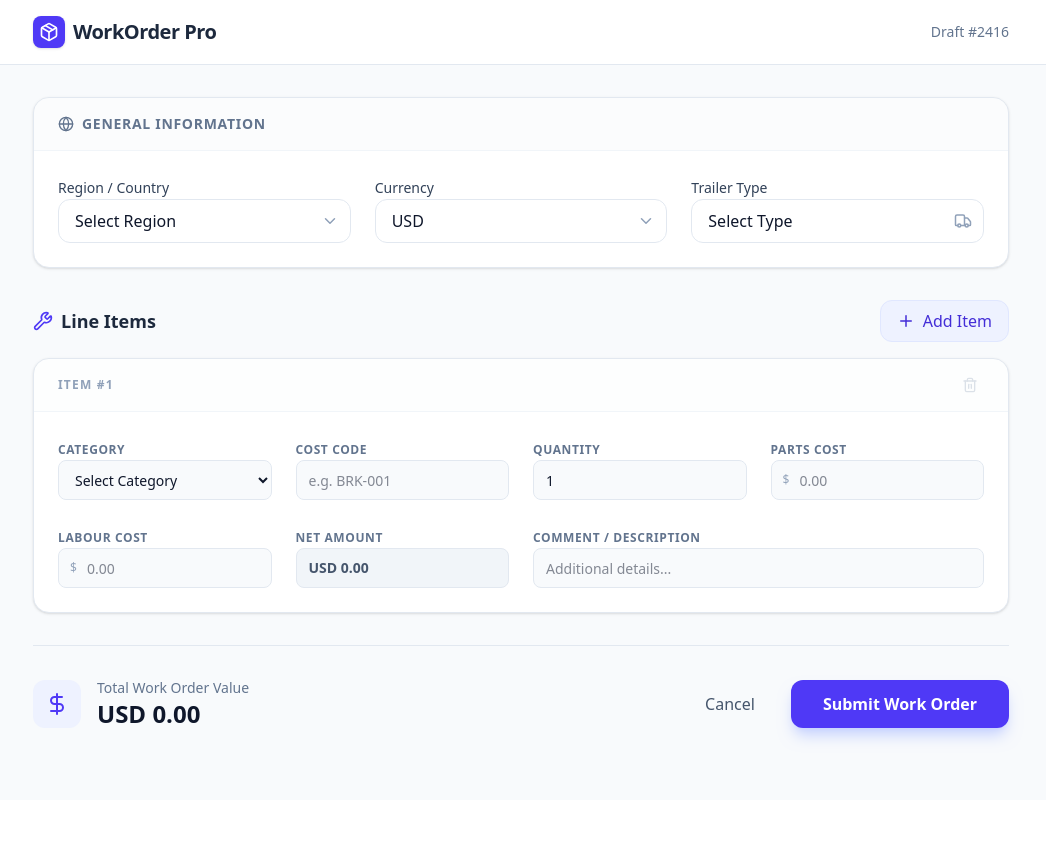
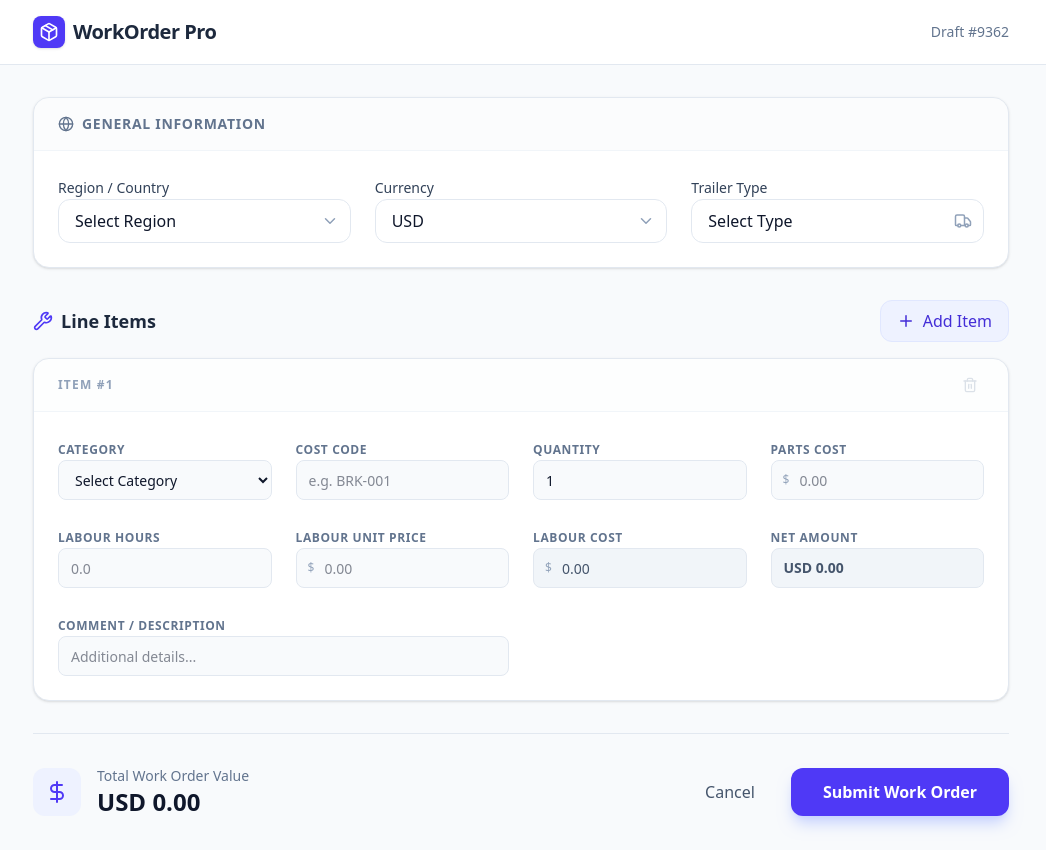
Before and after one commit to jhansimoola-cmd/FMS, a React (Vite) app: page / in a window 1280 px wide. Shown: the whole page, without its empty margins (119-1165 px from the left). Before the commit the page ends 800 px from the top, so only its background shows below. Built offline with nearby package versions, Linux system fonts and the light colour scheme.

Commit message:
Add labour hours and unit price to line items

```diff
--- a/src/App.tsx
+++ b/src/App.tsx
@@ -10,6 +10,8 @@ interface LineItem {
   quantity: number;
   partsCost: number;
   labourCost: number;
+  labourHours: number;
+  labourUnitPrice: number;
   comment: string;
 }
 
@@ -21,9 +23,13 @@ interface WorkOrder {
 }
 
 const REGIONS = ['Denmark', 'Sweden', 'Norway', 'Finland', 'Germany', 'France', 'United Kingdom', 'Italy', 'Spain', 'Netherlands', 'Belgium', 'Switzerland', 'Austria', 'Poland'];
-const CURRENCIES = ['DKK','USD', 'EUR', 'GBP', 'JPY', 'AUD', 'CAD'];
+const CURRENCIES = ['DKK','USD', 'EUR', 'GBP', 'JPY', 'AUD', 'CAD', 'SEK'];
 const TRAILER_TYPES = ['Dry Van', 'Refrigerated', 'Flatbed', 'Step Deck', 'Lowboy', 'Tanker'];
 const LINE_ITEM_CATEGORIES = ['Brakes', 'Tyres', 'Lights', 'Suspension', 'Electrical', 'Chassis', 'Body', 'Other'];
+
+const INITIAL_DRAFT_NUMBER = Math.floor(Math.random() * 10000);
+
+const generateLineItemId = () => `orderline-${crypto.randomUUID()}`;
 
 export default function App() {
   const [workOrder, setWorkOrder] = useState<WorkOrder>({
@@ -32,13 +38,15 @@ export default function App() {
     trailerType: '',
     lineItems: [
       {
-        id: crypto.randomUUID(),
+        id: generateLineItemId(),
         category: '',
         costCode: '',
         netAmount: 0,
         quantity: 1,
         partsCost: 0,
         labourCost: 0,
+        labourHours: 0,
+        labourUnitPrice: 0,
         comment: '',
       },
     ],
@@ -52,13 +60,15 @@ export default function App() {
       lineItems: [
         ...prev.lineItems,
         {
-          id: crypto.randomUUID(),
+          id: generateLineItemId(),
           category: '',
           costCode: '',
           netAmount: 0,
           quantity: 1,
           partsCost: 0,
           labourCost: 0,
+          labourHours: 0,
+          labourUnitPrice: 0,
           comment: '',
         },
       ],
@@ -79,8 +89,14 @@ export default function App() {
       lineItems: prev.lineItems.map((item) => {
         if (item.id === id) {
           const updatedItem = { ...item, [field]: value };
-          // Automatically calculate net amount if parts or labour cost changes
-          if (field === 'partsCost' || field === 'labourCost' || field === 'quantity') {
+
+          // Calculate labour cost if hours or unit price changes
+          if (field === 'labourHours' || field === 'labourUnitPrice') {
+            updatedItem.labourCost = Number(updatedItem.labourHours) * Number(updatedItem.labourUnitPrice);
+          }
+
+          // Automatically calculate net amount if parts, labour cost, or quantity changes
+          if (field === 'partsCost' || field === 'labourCost' || field === 'quantity' || field === 'labourHours' || field === 'labourUnitPrice') {
             updatedItem.netAmount = (Number(updatedItem.partsCost) + Number(updatedItem.labourCost)) * Number(updatedItem.quantity);
           }
           return updatedItem;
@@ -92,7 +108,7 @@ export default function App() {
 
   const handleSubmit = (e: React.FormEvent) => {
     e.preventDefault();
-    console.log('Submitting Work Order:', workOrder);
+    console.log('Form Submitted Locally');
     setIsSubmitted(true);
     setTimeout(() => setIsSubmitted(false), 5000);
   };
@@ -111,7 +127,7 @@ export default function App() {
             <h1 className="text-xl font-semibold tracking-tight text-slate-800">WorkOrder Pro</h1>
           </div>
           <div className="flex items-center gap-4 text-sm font-medium text-slate-500">
-            <span>Draft #{Math.floor(Math.random() * 10000)}</span>
+            <span>Draft #{INITIAL_DRAFT_NUMBER}</span>
           </div>
         </div>
       </header>
@@ -132,6 +148,7 @@ export default function App() {
                 <div className="relative">
                   <select
                     required
+                    data-field="region"
                     value={workOrder.region}
                     onChange={(e) => setWorkOrder({ ...workOrder, region: e.target.value })}
                     className="w-full h-11 pl-4 pr-10 bg-white border border-slate-200 rounded-xl appearance-none focus:ring-2 focus:ring-indigo-500 focus:border-indigo-500 outline-none transition-all"
@@ -150,6 +167,7 @@ export default function App() {
                 <div className="relative">
                   <select
                     required
+                    data-field="currency"
                     value={workOrder.currency}
                     onChange={(e) => setWorkOrder({ ...workOrder, currency: e.target.value })}
                     className="w-full h-11 pl-4 pr-10 bg-white border border-slate-200 rounded-xl appearance-none focus:ring-2 focus:ring-indigo-500 focus:border-indigo-500 outline-none transition-all"
@@ -167,6 +185,7 @@ export default function App() {
                 <div className="relative">
                   <select
                     required
+                    data-field="trailerType"
                     value={workOrder.trailerType}
                     onChange={(e) => setWorkOrder({ ...workOrder, trailerType: e.target.value })}
                     className="w-full h-11 pl-4 pr-10 bg-white border border-slate-200 rounded-xl appearance-none focus:ring-2 focus:ring-indigo-500 focus:border-indigo-500 outline-none transition-all"
@@ -206,6 +225,7 @@ export default function App() {
                   initial={{ opacity: 0, y: 10 }}
                   animate={{ opacity: 1, y: 0 }}
                   key={item.id}
+                  data-line-item={item.id}
                   className="bg-white rounded-2xl border border-slate-200 shadow-sm overflow-hidden group"
                 >
                   <div className="px-6 py-3 border-b border-slate-100 bg-slate-50/30 flex items-center justify-between">
@@ -225,6 +245,7 @@ export default function App() {
                         <label className="text-xs font-semibold text-slate-500 uppercase tracking-wider">Category</label>
                         <select
                           required
+                          data-item-field="category"
                           value={item.category}
                           onChange={(e) => updateLineItem(item.id, 'category', e.target.value)}
                           className="w-full h-10 px-3 bg-slate-50 border border-slate-200 rounded-lg focus:ring-2 focus:ring-indigo-500 focus:border-indigo-500 outline-none transition-all text-sm"
@@ -241,6 +262,7 @@ export default function App() {
                         <input
                           required
                           type="text"
+                          data-item-field="costCode"
                           placeholder="e.g. BRK-001"
                           value={item.costCode}
                           onChange={(e) => updateLineItem(item.id, 'costCode', e.target.value)}
@@ -254,6 +276,7 @@ export default function App() {
                           required
                           type="number"
                           min="1"
+                          data-item-field="quantity"
                           value={item.quantity}
                           onChange={(e) => updateLineItem(item.id, 'quantity', parseInt(e.target.value) || 0)}
                           className="w-full h-10 px-3 bg-slate-50 border border-slate-200 rounded-lg focus:ring-2 focus:ring-indigo-500 focus:border-indigo-500 outline-none transition-all text-sm"
@@ -268,6 +291,7 @@ export default function App() {
                             required
                             type="text"
                             inputMode="decimal"
+                            data-item-field="partsCost"
                             placeholder="0.00"
                             value={item.partsCost === 0 ? '' : item.partsCost}
                             onChange={(e) => {
@@ -280,18 +304,34 @@ export default function App() {
                       </div>
 
                       <div className="space-y-2">
-                        <label className="text-xs font-semibold text-slate-500 uppercase tracking-wider">Labour Cost</label>
+                        <label className="text-xs font-semibold text-slate-500 uppercase tracking-wider">Labour Hours</label>
+                        <input
+                          required
+                          type="number"
+                          step="0.1"
+                          min="0"
+                          data-item-field="labourHours"
+                          placeholder="0.0"
+                          value={item.labourHours === 0 ? '' : item.labourHours}
+                          onChange={(e) => updateLineItem(item.id, 'labourHours', parseFloat(e.target.value) || 0)}
+                          className="w-full h-10 px-3 bg-slate-50 border border-slate-200 rounded-lg focus:ring-2 focus:ring-indigo-500 focus:border-indigo-500 outline-none transition-all text-sm"
+                        />
+                      </div>
+
+                      <div className="space-y-2">
+                        <label className="text-xs font-semibold text-slate-500 uppercase tracking-wider">Labour Unit Price</label>
                         <div className="relative">
                           <span className="absolute left-3 top-1/2 -translate-y-1/2 text-slate-400 text-xs">$</span>
                           <input
                             required
                             type="text"
                             inputMode="decimal"
+                            data-item-field="labourUnitPrice"
                             placeholder="0.00"
-                            value={item.labourCost === 0 ? '' : item.labourCost}
+                            value={item.labourUnitPrice === 0 ? '' : item.labourUnitPrice}
                             onChange={(e) => {
                               const val = e.target.value.replace(/[^0-9.]/g, '');
-                              updateLineItem(item.id, 'labourCost', val === '' ? 0 : parseFloat(val) || 0);
+                              updateLineItem(item.id, 'labourUnitPrice', val === '' ? 0 : parseFloat(val) || 0);
                             }}
                             className="w-full h-10 pl-7 pr-3 bg-slate-50 border border-slate-200 rounded-lg focus:ring-2 focus:ring-indigo-500 focus:border-indigo-500 outline-none transition-all text-sm"
                           />
@@ -299,8 +339,26 @@ export default function App() {
                       </div>
 
                       <div className="space-y-2">
+                        <label className="text-xs font-semibold text-slate-500 uppercase tracking-wider">Labour Cost</label>
+                        <div className="relative">
+                          <span className="absolute left-3 top-1/2 -translate-y-1/2 text-slate-400 text-xs">$</span>
+                          <input
+                            readOnly
+                            type="text"
+                            data-item-field="labourCost"
+                            placeholder="0.00"
+                            value={item.labourCost.toFixed(2)}
+                            className="w-full h-10 pl-7 pr-3 bg-slate-100 border border-slate-200 rounded-lg outline-none text-sm font-medium text-slate-600 cursor-not-allowed"
+                          />
+                        </div>
+                      </div>
+
+                      <div className="space-y-2">
                         <label className="text-xs font-semibold text-slate-500 uppercase tracking-wider">Net Amount</label>
-                        <div className="w-full h-10 px-3 bg-slate-100 border border-slate-200 rounded-lg flex items-center text-sm font-semibold text-slate-600">
+                        <div
+                          data-item-field="netAmount"
+                          className="w-full h-10 px-3 bg-slate-100 border border-slate-200 rounded-lg flex items-center text-sm font-semibold text-slate-600"
+                        >
                           {workOrder.currency} {item.netAmount.toLocaleString(undefined, { minimumFractionDigits: 2 })}
                         </div>
                       </div>
@@ -309,6 +367,7 @@ export default function App() {
                         <label className="text-xs font-semibold text-slate-500 uppercase tracking-wider">Comment / Description</label>
                         <input
                           type="text"
+                          data-item-field="comment"
                           placeholder="Additional details..."
                           value={item.comment}
                           onChange={(e) => updateLineItem(item.id, 'comment', e.target.value)}
@@ -345,7 +404,7 @@ export default function App() {
               </button>
               <button
                 type="submit"
-                className="flex-1 md:flex-none px-8 py-3 bg-indigo-600 text-white font-semibold rounded-xl shadow-lg shadow-indigo-200 hover:bg-indigo-700 hover:shadow-indigo-300 transition-all active:scale-[0.98]"
+                className="submit flex-1 md:flex-none px-8 py-3 bg-indigo-600 text-white font-semibold rounded-xl shadow-lg shadow-indigo-200 hover:bg-indigo-700 hover:shadow-indigo-300 transition-all active:scale-[0.98]"
               >
                 Submit Work Order
               </button>
```
